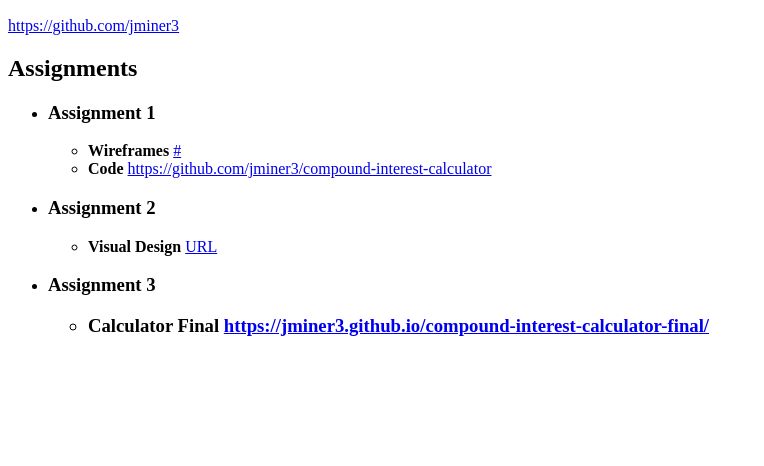
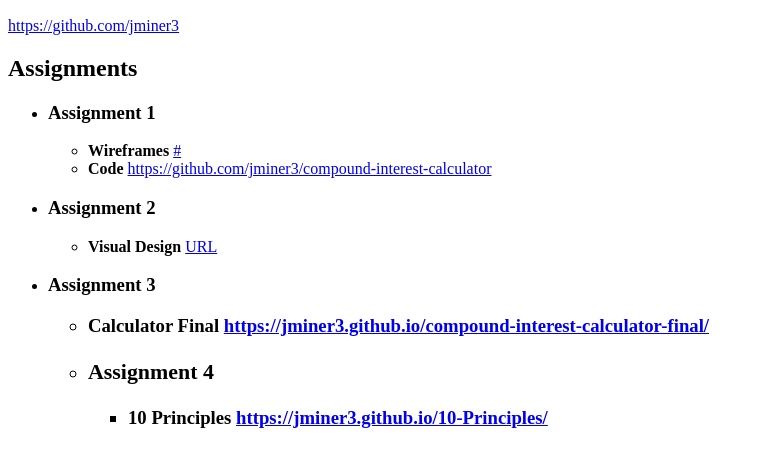
Before and after one commit to jminer3/DES350, a plain HTML site: page index.html in a window 1280 px wide. Shown: the part 286-752 px from the top of the page, without its empty margins (0-764 px from the left). Drawn offline with Linux system fonts and the light colour scheme.

Commit message:
assignment 4

```diff
--- a/index.html
+++ b/index.html
@@ -54,6 +54,13 @@ Justin Miner
           <strong>Calculator Final</strong>
           <a href="https://jminer3.github.io/compound-interest-calculator-final/" target= "_blank">https://jminer3.github.io/compound-interest-calculator-final/</a>
         </li>
+      <li>
+        <h3>Assignment 4</h3>
+        <ul>
+          <li>
+            <strong>10 Principles</strong>
+            <a href="https://jminer3.github.io/10-Principles/" target= "_blank">https://jminer3.github.io/10-Principles/</a>
+          </li>
   </ul>
 </section>
 </body>
```
